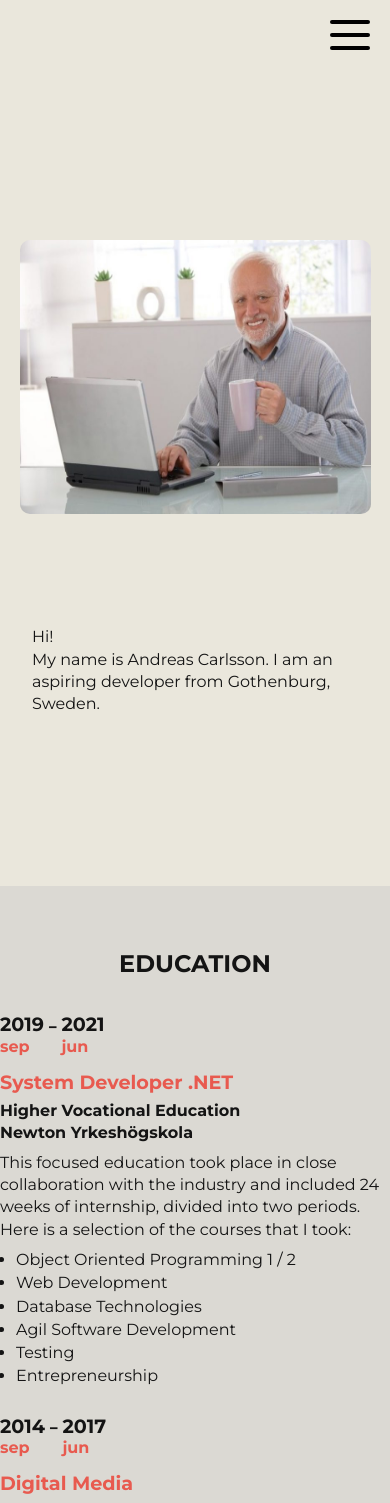
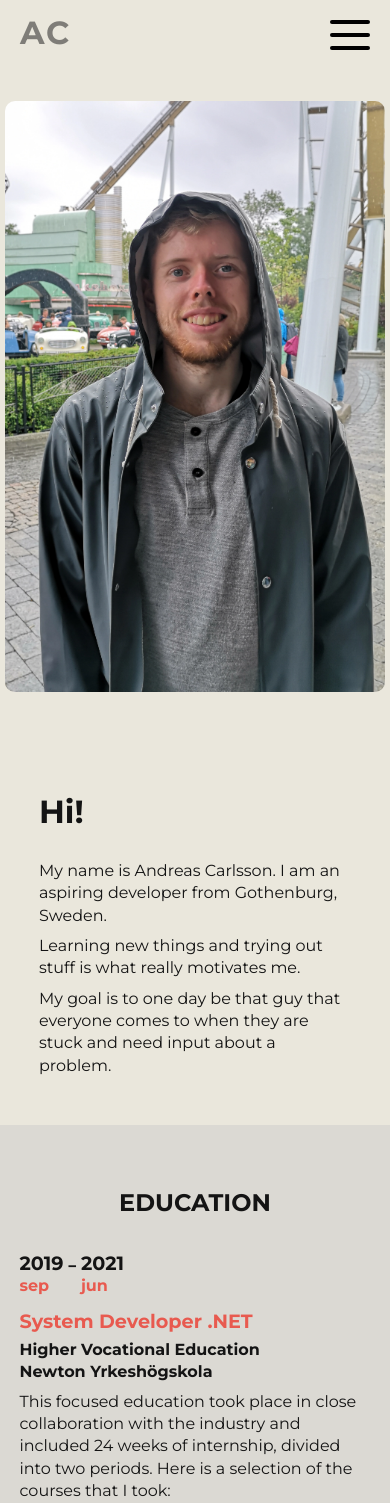
Before and after one commit to AndyCarlsson/portfolio, a React (Create React App) app: page /about in a window 390 px wide. Shown: the top 1503 px of the page. Built offline with nearby package versions, Linux system fonts and the light colour scheme.

Commit message:
Added logo for mobile menu

```diff
--- a/src/components/About/About.js
+++ b/src/components/About/About.js
@@ -4,11 +4,14 @@ import WorkList from './WorkList';
 import {
   Container,
   InnerContainer,
+  ImageContainer,
   Image,
   TextContainer,
+  Heading,
   Text,
   Section,
 } from './styles/AboutStyles';
+import profile_pic from '../../assets/images/profilepic.webp';
 import { useSpring } from 'react-spring';
 
 function About() {
@@ -34,12 +37,18 @@ function About() {
     <Container>
       <InnerContainer>
         <Section direction='row' gap='5rem'>
-          <Image src='/stockphotoTest.jpg' style={imgSpring} />
-          <TextContainer>
-            <Text style={textSpring}>Hi!</Text>
+          <ImageContainer>
+            <Image src={profile_pic} style={imgSpring} />
+          </ImageContainer>
+          <TextContainer style={textSpring}>
+            <Heading>Hi!</Heading>
             <Text>
-              My name is Andreas Carlsson. I am an aspiring developer from
-              Gothenburg, Sweden.
+              My name is Andreas Carlsson. I am an aspiring developer from Gothenburg, Sweden.
+            </Text>
+            <Text>Learning new things and trying out stuff is what really motivates me.</Text>
+            <Text>
+              My goal is to one day be that guy that everyone comes to when they are stuck and need
+              input about a problem.
             </Text>
           </TextContainer>
         </Section>
--- a/src/components/About/styles/AboutStyles.js
+++ b/src/components/About/styles/AboutStyles.js
@@ -41,30 +41,44 @@ export const Section = styled.div`
   }
 `;
 
-export const Image = styled(animated.img)`
-  height: 35%;
-  width: 35%;
-  border-radius: 10px;
-
-  /* @media only screen and (max-width: 480px) {
-    height: 90%;
-    width: 90%;
-  } */
+export const ImageContainer = styled.div`
+  display: flex;
+  justify-content: flex-end;
+  height: 70vh;
+  width: 50%;
 
   @media only screen and (max-width: 768px) {
-    width: 90%;
+    justify-content: center;
   }
 `;
 
-export const TextContainer = styled.div`
-  width: 100%;
+export const Image = styled(animated.img)`
+  height: 100%;
+  border-radius: 10px;
+`;
+
+export const TextContainer = styled(animated.div)`
+  width: 40%;
   display: flex;
   flex-direction: column;
   justify-content: center;
-  padding: 2rem;
+  align-items: flex-start;
+  gap: 0.5rem;
+
+  @media only screen and (max-width: 481px) {
+    margin-bottom: 3rem;
+    width: 80%;
+  }
+
+  @media only screen and (min-width: 481px) and (max-width: 768px) {
+    margin-bottom: 3rem;
+    width: 60%;
+  }
 `;
 
-export const Text = styled(animated.p)`
+export const Heading = styled.h1``;
+
+export const Text = styled.p`
   @media only screen and (max-width: 768px) {
   }
 `;
--- a/src/components/About/styles/ListStyles.js
+++ b/src/components/About/styles/ListStyles.js
@@ -21,13 +21,7 @@ export const Container = styled.div`
   grid-row-gap: 1rem;
   grid-column-gap: 5rem;
 
-  @media only screen and (max-width: 480px) {
-    padding: 3rem 0;
-    display: flex;
-    flex-direction: column;
-  }
-
-  @media only screen and (min-width: 481px) and (max-width: 768px) {
+  @media only screen and (max-width: 768px) {
     padding: 3rem 0;
     display: flex;
     flex-direction: column;
@@ -65,8 +59,17 @@ export const ItemContainer = styled(animated.div)`
   gap: 1.5rem;
 
   @media only screen and (max-width: 480px) {
+    width: 90%;
     align-items: flex-start;
     gap: 1rem;
+    flex-direction: column;
+    margin-bottom: 1.5rem;
+  }
+
+  @media only screen and (min-width: 481px) and (max-width: 768px) {
+    width: 90%;
+    align-items: flex-start;
+    gap: 0rem;
     flex-direction: column;
   }
 `;
--- a/src/components/Navigation/Burger.js
+++ b/src/components/Navigation/Burger.js
@@ -1,8 +1,9 @@
 import React, { useState } from 'react';
 import NavigationData from './data/NavigationData.json';
-import HamNav from './HamNav';
 
 import {
+  StyledNavLink,
+  Logo,
   StyledBurger,
   SmallNavUlTest,
   SmallNavLi,
@@ -22,6 +23,9 @@ const Burger = () => {
 
   return (
     <>
+      <StyledNavLink exact to='/'>
+        <Logo>AC</Logo>
+      </StyledNavLink>
       <StyledBurger open={open} onClick={() => setOpen(!open)}>
         <div />
         <div />
--- a/src/components/Navigation/styles/NavigationStyles.js
+++ b/src/components/Navigation/styles/NavigationStyles.js
@@ -13,7 +13,12 @@ export const Container = styled.div`
   font-size: 1rem;
 `;
 
-export const Logo = styled.h2``;
+export const Logo = styled.h2`
+  position: fixed;
+  top: 15px;
+  left: 20px;
+  font-size: 2rem;
+`;
 
 export const ItemUl = styled.ul`
   width: 300px;
```
Also changed, not shown: src/assets/images/profilepic.webp (added).
